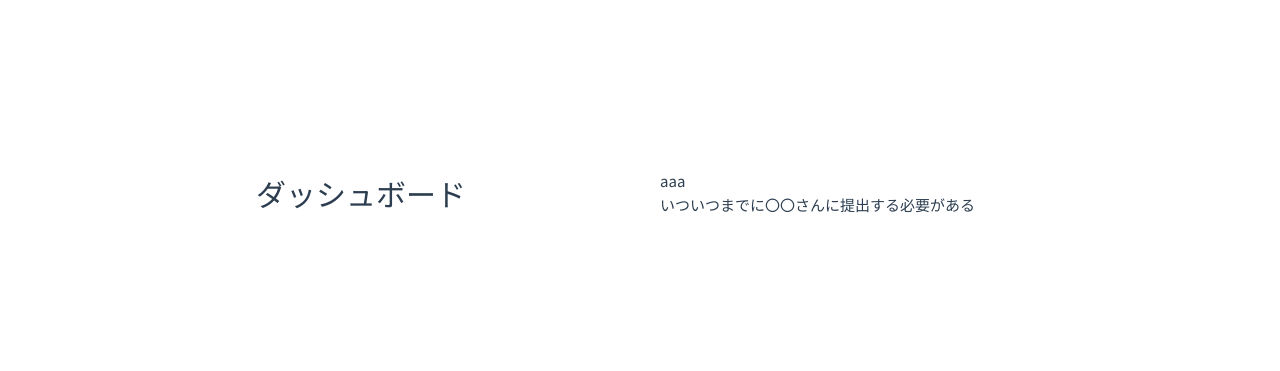
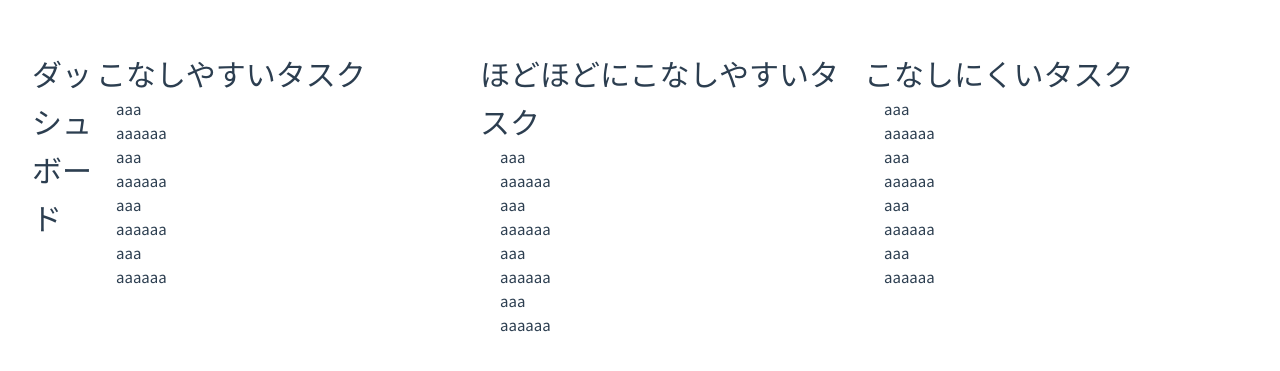
Before and after one commit to traP-jp/yaranai_frontend, a Vue app: page / in a window 1280 px wide. Shown: the part 207-578 px from the top of the page. Built offline with nearby package versions, Linux system fonts and the light colour scheme.

Commit message:
これでコンポーネントのネストもできたね

```diff
--- /dev/null
+++ b/src/components/TaskList.vue
@@ -0,0 +1,21 @@
+<script setup lang="ts">
+import TaskItem from '@/components/TaskItem.vue'
+
+const props = defineProps<{
+  title: string
+  taskList: { Id: string; name: string; description: string }[]
+}>()
+</script>
+
+<template>
+  <h1>{{ props.title }}</h1>
+  <div v-for="item in props.taskList" :key="item.Id">
+    <task-item :name="item.name" :Id="item.Id" :description="item.description" />
+  </div>
+</template>
+
+<style lang="scss" scoped>
+h1 {
+  background-color: white;
+}
+</style>
--- a/src/pages/TaskDashboard.vue
+++ b/src/pages/TaskDashboard.vue
@@ -1,16 +1,47 @@
 <script setup lang="ts">
-import TaskItem from '@/components/TaskItem.vue'
+import TaskList from '@/components/TaskList.vue'
+
+const taskLista: { Id: string; name: string; description: string }[] = [
+  {
+    name: 'aaa',
+    Id: 'aaa',
+    description: 'aaaaaa'
+  },
+  {
+    name: 'aaa',
+    Id: 'avs',
+    description: 'aaaaaa'
+  },
+  {
+    name: 'aaa',
+    Id: 'gsag',
+    description: 'aaaaaa'
+  },
+  {
+    name: 'aaa',
+    Id: 'hdsg',
+    description: 'aaaaaa'
+  }
+]
 </script>
 
 <template>
   <h1>ダッシュボード</h1>
-  <div>
-    <task-item
-      :-id="'100'"
-      :name="'aaa'"
-      :description="'いついつまでに〇〇さんに提出する必要がある'"
-    />
+  <div class="pageContainer">
+    <div>
+      <task-list :title="'こなしやすいタスク'" :task-list="taskLista" />
+    </div>
+    <div>
+      <task-list :title="'ほどほどにこなしやすいタスク'" :task-list="taskLista" />
+    </div>
+    <div>
+      <task-list :title="'こなしにくいタスク'" :task-list="taskLista" />
+    </div>
   </div>
 </template>
 
-<style lang="scss" module></style>
+<style lang="scss" scoped>
+.pageContainer {
+  display: flex;
+}
+</style>
```
